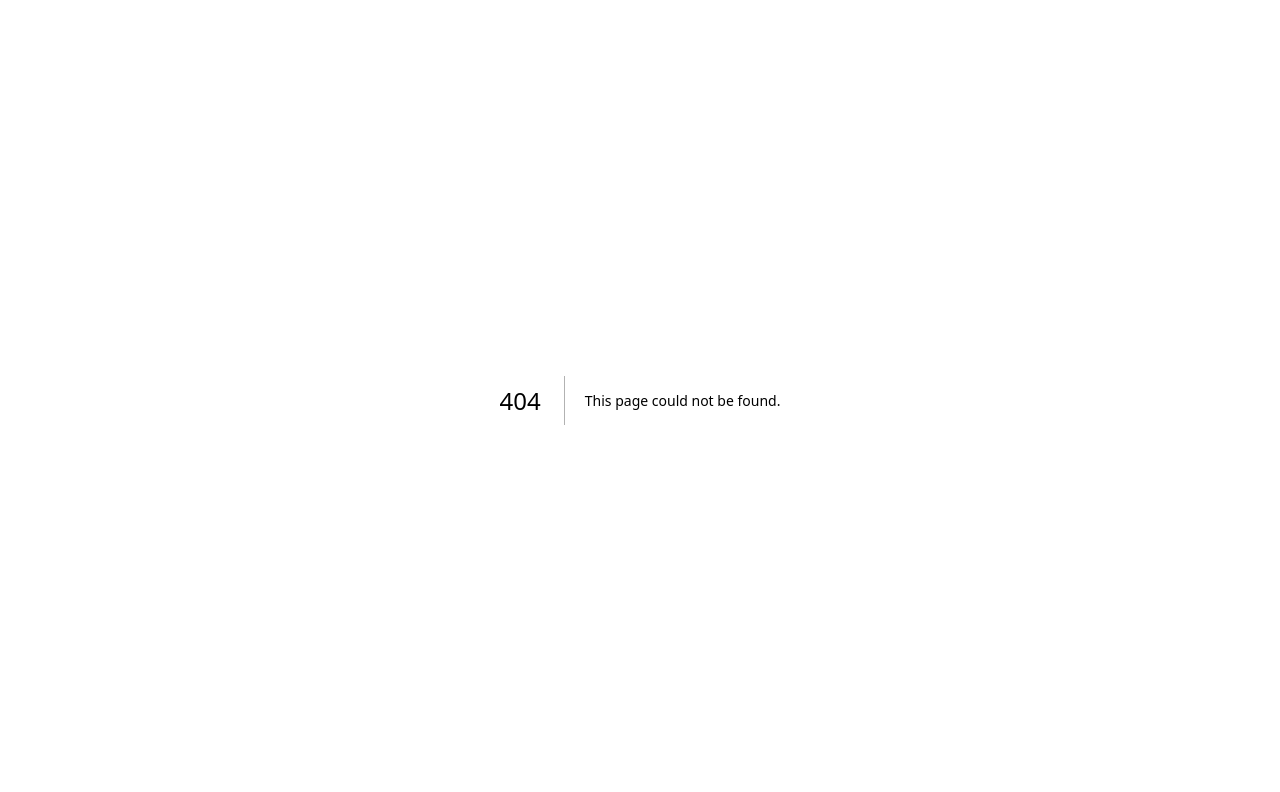
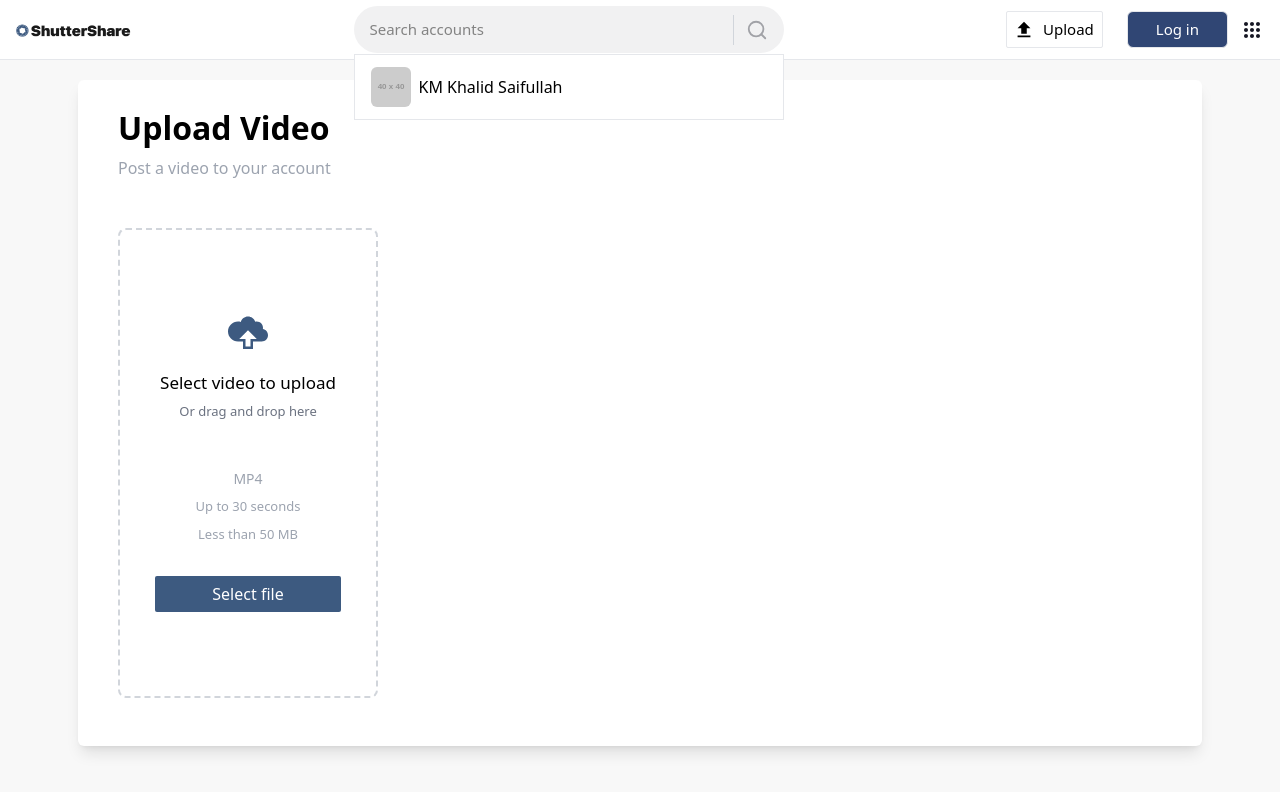
Before and after one commit to t-tasin/shuttershare, a Next.js app: page /upload in a window 1280 px wide. Before the commit this address had no page. Shown: the top 792 px of the page. Built offline with nearby package versions, Linux system fonts and the light colour scheme.

Commit message:
upload page added

```diff
--- a/app/components/PostMain.tsx
+++ b/app/components/PostMain.tsx
@@ -41,7 +41,7 @@
                 {post.profile.name}
               </span>
             </Link>
-            <button className="border text-[15px] px-[21px] py-0.5 border-[#98c1d9] text-[#98c1d9] hover:bg-[#ffeef2] font-semibold rounded-md">
+            <button className="border text-[15px] px-[21px] py-0.5 border-[#98c1d9] text-[#98c1d9] hover:bg-[#3d5a80] font-semibold rounded-md hover:text-white">
               Follow
             </button>
           </div>
--- a/app/components/PostMainLike.tsx
+++ b/app/components/PostMainLike.tsx
@@ -1,10 +1,15 @@
 import { useState } from "react";
-import { Like, PostMainLikesCompTypes } from "../types";
+import { Comments, Like, PostMainLikesCompTypes } from "../types";
 import { BiSolidUpvote, BiUpvote, BiLoaderCircle } from "react-icons/bi";
+import { useRouter } from "next/navigation";
+import { AiOutlineComment } from "react-icons/ai";
+import { PiShareFatFill } from "react-icons/pi";
 
 export default function PostMainLikes({ post }: PostMainLikesCompTypes) {
+  const router = useRouter();
   const [hasClickedLike, setHasClickedLike] = useState<boolean>(false);
   const [userLiked, setuserLiked] = useState<boolean>(false);
+  const [comments, setComments] = useState<Comments[]>([]);
   const [likes, setLikes] = useState<Like[]>([]);
 
   const likeOrUnLike = () => {
@@ -18,7 +23,7 @@
             <button
               disabled={hasClickedLike}
               onClick={() => likeOrUnLike()}
-              className="rounded-full bg-gray-200 cursor-pointer"
+              className="rounded-full p-2 cursor-pointer"
             >
               {!hasClickedLike ? (
                 <BiSolidUpvote
@@ -33,6 +38,23 @@
               {likes?.length}
             </span>
           </div>
+          <button
+            onClick={() => router.push(`/post/${post?.profile?.user_id}`)}
+            className="pb-4 text-center"
+          >
+            <div className="rounded-full p-2 cursor-pointer">
+              <AiOutlineComment size="24" />
+            </div>
+            <span className="text-xs text-gray-800 font-semibold">
+              {comments?.length}
+            </span>
+          </button>
+          <button className="text-center">
+            <div className="rounded-full p-2 cursor-pointer">
+              <PiShareFatFill size="24" />
+            </div>
+            <span className="text-xs text-gray-800 font-semibold">55 </span>
+          </button>
         </div>
       </div>
     </>
--- /dev/null
+++ b/app/upload/page.tsx
@@ -0,0 +1,107 @@
+"use client";
+
+import { useRouter } from "next/navigation";
+import { useState } from "react";
+import { UploadError } from "../types";
+import UploadLayout from "../layouts/UploadLayout";
+import { ImCloudUpload } from "react-icons/im";
+import { BiLoaderCircle } from "react-icons/bi";
+
+export default function Upload() {
+  const router = useRouter();
+
+  let [fileDisplay, setFileDisplay] = useState<string>("");
+  let [caption, setCaption] = useState<string>("");
+  let [file, setFile] = useState<File | null>(null);
+  let [error, setError] = useState<UploadError | null>(null);
+  let [isUploading, setIsUploading] = useState<boolean>(false);
+
+  const onChange = (event: React.ChangeEvent<HTMLInputElement>) => {
+    const files = event.target.files;
+
+    if (files && files.length > 0) {
+      const file = files[0];
+      const fileUrl = URL.createObjectURL(file);
+      setFileDisplay(fileUrl);
+      setFile(file);
+    }
+  };
+
+  return (
+    <>
+      <UploadLayout>
+        <div className="w-full mt-[80px] mb-[40px] bg-white shadow-lg rounded-md py-6 md:px-10 px-4">
+          <div>
+            <h1 className="text-[32px] font-semibold">Upload Video</h1>
+            <h2 className="text-gray-400 mt-1">Post a video to your account</h2>
+          </div>
+          <div className="mt-8 md:flex gap-6">
+            {!fileDisplay ? (
+              <label
+                htmlFor="fileInput"
+                className="md:mx-0 mx-auto mt-4 mb-6 flex flex-col items-center justify-center w-full max-w-[260px] h-[470px] text-center p-3 border-2 border-dashed border-gray-300 rounded-lg hover:bg-gray-100 cursor-pointer"
+              >
+                <ImCloudUpload size="40" color="#3d5a80" />
+                <p className="mt-4 text-[17px]">Select video to upload</p>
+                <p className="mt-1.5 text-gray-500 text-[13px]">
+                  Or drag and drop here
+                </p>
+                <p className="mt-12 text-gray-400 text-sm">MP4</p>
+                <p className="mt-2 text-gray-400 text-[13px]">
+                  Up to 30 seconds
+                </p>
+                <p className="mt-2 text-gray-400 text-[13px]">
+                  Less than 50 MB
+                </p>
+                <label
+                  htmlFor="fileInput"
+                  className="px-2 py-1.5 mt-8 text-white w-[80%] bg-[#3d5a80] rounded-sm cursor-pointer"
+                >
+                  Select file
+                </label>
+                <input
+                  type="file"
+                  id="fileInput"
+                  onChange={onChange}
+                  hidden
+                  accept=".mp4"
+                />
+              </label>
+            ) : (
+              <div className="md:mx-0 mx-auto mt-4 md:mb-12 mb-16 flex items-center justify-center w-full max-w-[260px] h-[540px] p-3 rounded-2xl cursor-pointer relative">
+                {isUploading ? (
+                  <div className="absolute flex items-center justify-center z-20 bg-black h-full w-full rounded-[50px] bg-opacity-50">
+                    <div className="mx-auto flex items-center justify-center gap-1">
+                      <BiLoaderCircle
+                        className="animate-spin"
+                        color="#3d5a80"
+                        size={30}
+                      />
+                      <div className="text-white font-bold">Uplaoding...</div>
+                    </div>
+                  </div>
+                ) : null}
+                <img
+                  className="absolute z-20 pointer-events-none"
+                  src="/image/iphone_frame.png"
+                />
+                <img
+                  className="absolute right-6 bottom-7 z-20"
+                  width="86"
+                  src="/image/ShutterShare_white.png"
+                />
+                <video
+                  autoPlay
+                  loop
+                  muted
+                  className="absolute rounded-[50px] object-cover z-10 p-[13px] w-full h-full"
+                  src={fileDisplay}
+                />
+              </div>
+            )}
+          </div>
+        </div>
+      </UploadLayout>
+    </>
+  );
+}
```
Also changed, not shown: app/types.tsx (+13 -0 lines), public/image/iphone_frame.png.
